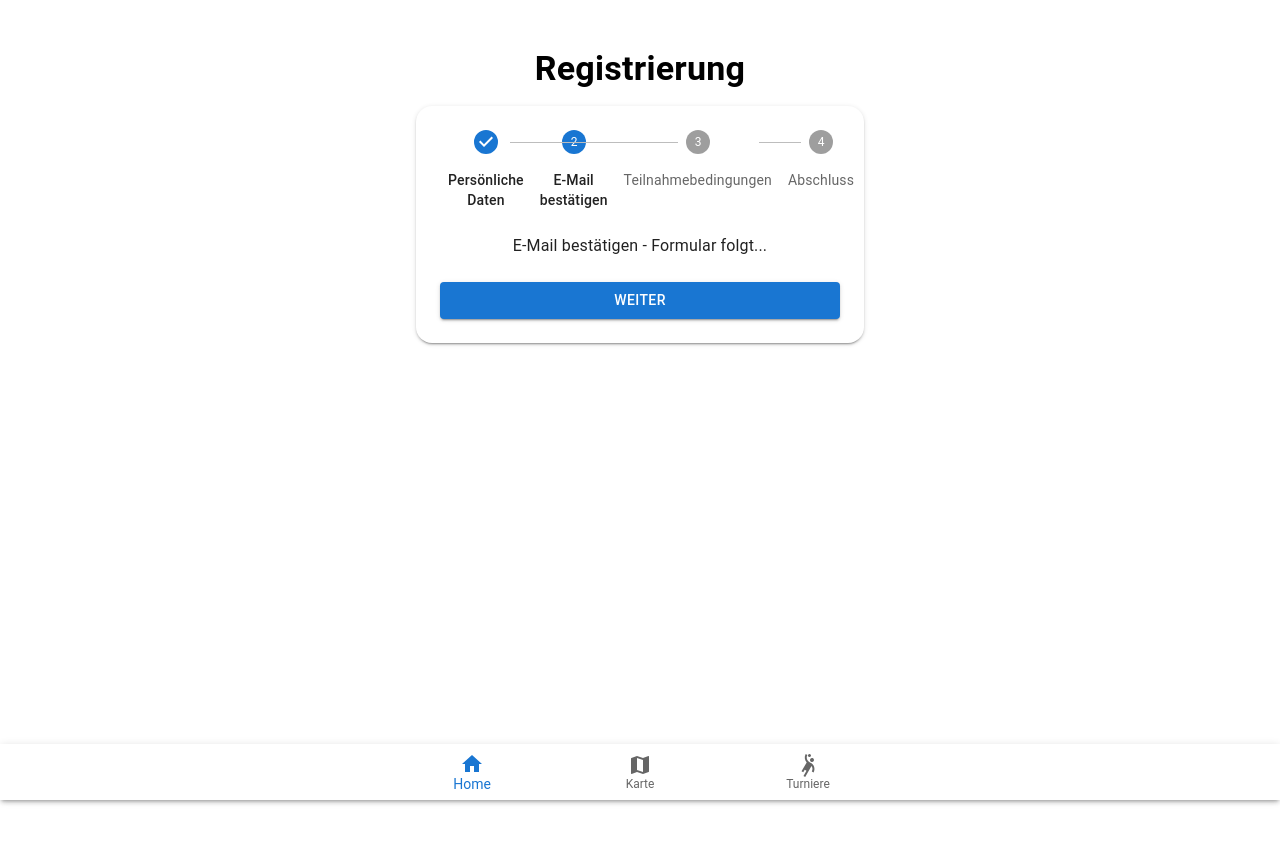
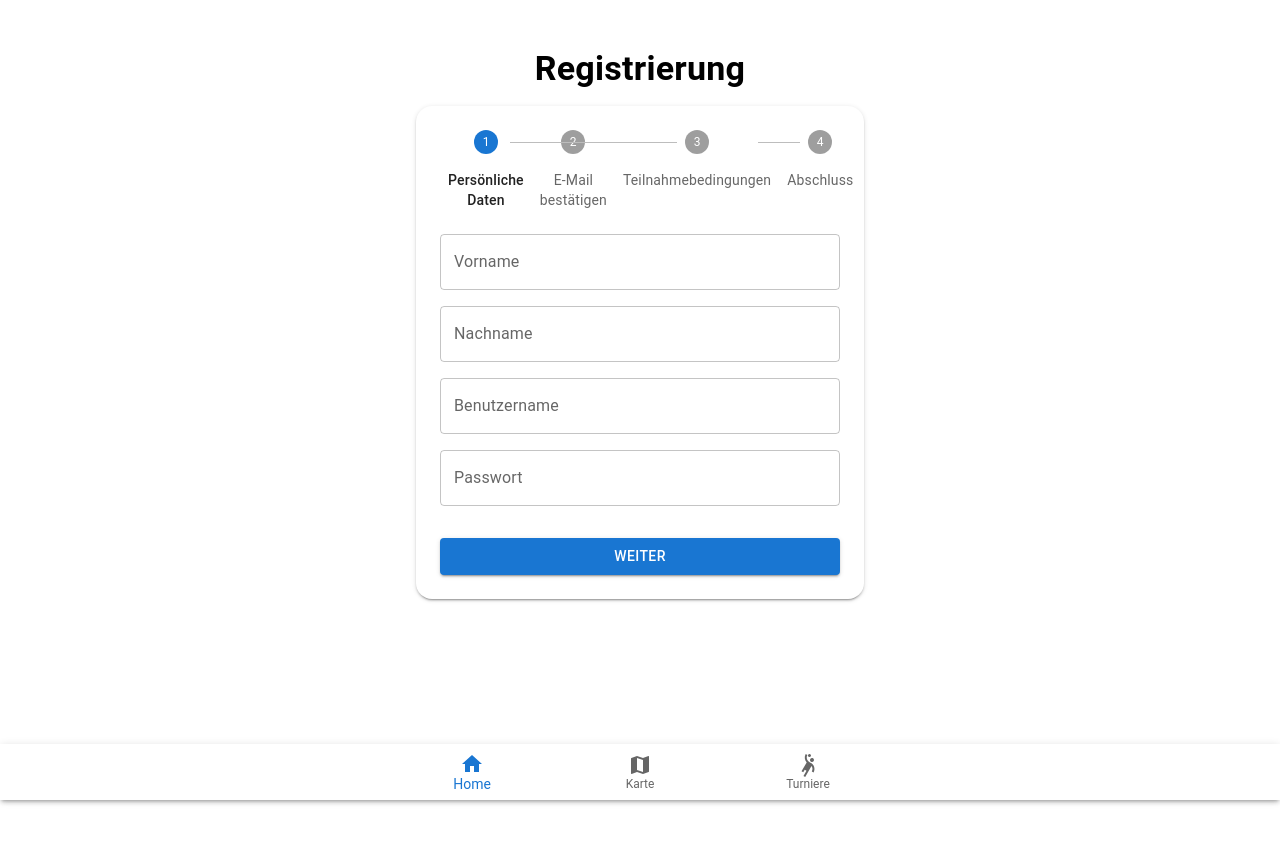
Before and after one commit to JonasFlachmann/ClimbingTurnamentAppPublic, a Next.js app: page /registration-process in a window 1280 px wide. Shown: the top 844 px of the page. Built offline with nearby package versions, Linux system fonts and the light colour scheme.

Commit message:
Update registration-process.tsx

```diff
--- a/pages/registration-process.tsx
+++ b/pages/registration-process.tsx
@@ -1,5 +1,5 @@
-import React from "react";
-import { Box, Typography, Paper, BottomNavigation, BottomNavigationAction, Stepper, Step, StepLabel, Button } from "@mui/material";
+import React, { useState } from "react";
+import { Box, Typography, Paper, BottomNavigation, BottomNavigationAction, Stepper, Step, StepLabel, Button, TextField } from "@mui/material";
 import HomeIcon from "@mui/icons-material/Home";
 import MapIcon from "@mui/icons-material/Map";
 import SportsHandballIcon from "@mui/icons-material/SportsHandball";
@@ -14,14 +14,28 @@ const steps = [
 ];
 
 const RegistrationProcessPage: React.FC = () => {
-  const [value, setValue] = React.useState(0);
-  const [activeStep, setActiveStep] = React.useState(1);
+  const [value, setValue] = useState(0);
+  const [activeStep, setActiveStep] = useState(0);
+  const [formData, setFormData] = useState({
+    vorname: "",
+    nachname: "",
+    benutzername: "",
+    passwort: "",
+  });
   const router = useRouter();
+
+  const handleChange = (e: React.ChangeEvent<HTMLInputElement>) => {
+    setFormData({
+      ...formData,
+      [e.target.name]: e.target.value,
+    });
+  };
 
   const handleNext = () => {
     if (activeStep < steps.length - 1) {
       setActiveStep(activeStep + 1);
     } else {
+      // Registrierung abschließen
       router.push("/home");
     }
   };
@@ -40,18 +54,75 @@ const RegistrationProcessPage: React.FC = () => {
               </Step>
             ))}
           </Stepper>
-          <Typography sx={{ textAlign: "center", mt: 3 }}>
-            {[steps[activeStep], "Formular folgt..."].join(" - ")}
+          <Box sx={{ mt: 3 }}>
+            {activeStep === 0 && (
+              <>
+                <TextField
+                  label="Vorname"
+                  name="vorname"
+                  value={formData.vorname}
+                  onChange={handleChange}
+                  fullWidth
+                  sx={{ mb: 2 }}
+                  autoComplete="given-name"
+                />
+                <TextField
+                  label="Nachname"
+                  name="nachname"
+                  value={formData.nachname}
+                  onChange={handleChange}
+                  fullWidth
+                  sx={{ mb: 2 }}
+                  autoComplete="family-name"
+                />
+                <TextField
+                  label="Benutzername"
+                  name="benutzername"
+                  value={formData.benutzername}
+                  onChange={handleChange}
+                  fullWidth
+                  sx={{ mb: 2 }}
+                  autoComplete="username"
+                />
+                <TextField
+                  label="Passwort"
+                  name="passwort"
+                  type="password"
+                  value={formData.passwort}
+                  onChange={handleChange}
+                  fullWidth
+                  sx={{ mb: 2 }}
+                  autoComplete="new-password"
+                />
+              </>
+            )}
+            {activeStep === 1 && (
+              <Typography sx={{ textAlign: "center", mb: 2 }}>
+                Bitte bestätige deine E-Mail-Adresse.<br />
+                [Feld/Bestätigung folgt]
               </Typography>
+            )}
+            {activeStep === 2 && (
+              <Typography sx={{ textAlign: "center", mb: 2 }}>
+                Bitte akzeptiere die Teilnahmebedingungen.<br />
+                [Checkbox/Feld folgt]
+              </Typography>
+            )}
+            {activeStep === 3 && (
+              <Typography sx={{ textAlign: "center", mb: 2 }}>
+                Registrierung abgeschlossen! Du kannst jetzt loslegen.
+              </Typography>
+            )}
             <Button
               variant="contained"
               color="primary"
               fullWidth
-            sx={{ mt: 3 }}
+              sx={{ mt: 2 }}
               onClick={handleNext}
             >
               {activeStep < steps.length - 1 ? "Weiter" : "Abschließen"}
             </Button>
+          </Box>
         </Paper>
       </Box>
       <Paper sx={{ position: "fixed", bottom: 0, left: 0, right: 0, zIndex: 100 }} elevation={3}>
```
Lines whose indentation alone changed are shown as unchanged.
